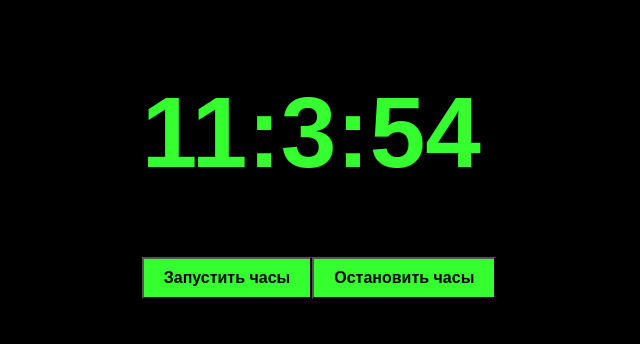
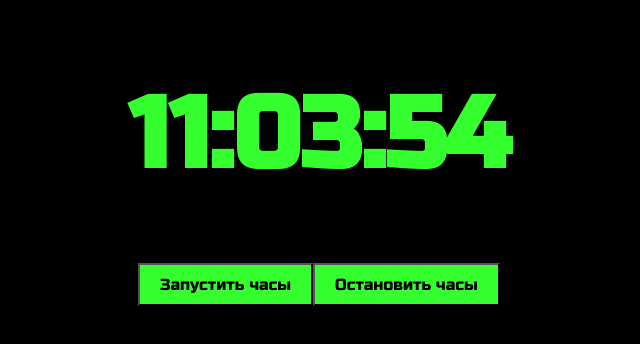
Before and after one commit to Ihnatsy/clock, a plain HTML site: page index.html in a window 1280 px wide. Both pictures are taken after a click on the button "Запустить часы". Shown: the whole page, without its empty margins (321-961 px from the left). Drawn offline with Linux system fonts and the light colour scheme.

Commit message:
add  '0' for hours and minutes between '0'  and '9'  hours and minutes

```diff
--- a/index.js
+++ b/index.js
@@ -30,8 +30,10 @@ function updateClock() {
     // НУЖНО ПОГУГЛИТЬ ЧТО ТАКОЕ new Date()
     const now = new Date();
     const hours = now.getHours()
+    const hoursNow = hours >= 0 && hours <=9 ? '0'+ hours : hours
     const minutes = now.getMinutes()
+    const minutesNow = minutes >= 0 && minutes <=9 ? '0'+ minutes : minutes
     const seconds = now.getSeconds()
-    let secondsNow = seconds >= 0 & seconds <=9 ? '0'+ seconds : seconds
-    clock.textContent = hours + ':' + minutes + ':' + secondsNow;
+    const secondsNow = seconds >= 0 && seconds <=9 ? '0'+ seconds : seconds
+    clock.textContent = hoursNow + ':' + minutesNow + ':' + secondsNow;
 }
--- a/styles.css
+++ b/styles.css
@@ -2,7 +2,7 @@ body {
   background-color: rgb(0, 0, 0);
   color: rgb(54, 255, 47);
   /*ПОДКЛЮЧАЕМ ШРИФТ*/
-  font-family: Russo, sans-serif;
+  font-family: 'Russo One', sans-serif;
   font-weight: 400;
   font-size: 50px;
   font-style: normal;
@@ -14,9 +14,7 @@ button {
   padding: 10px 20px;
   font-size: 16px;
   /*ПОДКЛЮЧАЕМ ШРИФТ*/
-  font-family: Russo, sans-serif;
-  font-weight: 800;
-  font-style: normal;
+  font-family: 'Russo One', sans-serif;
 }
 
 .clockCase {
```
